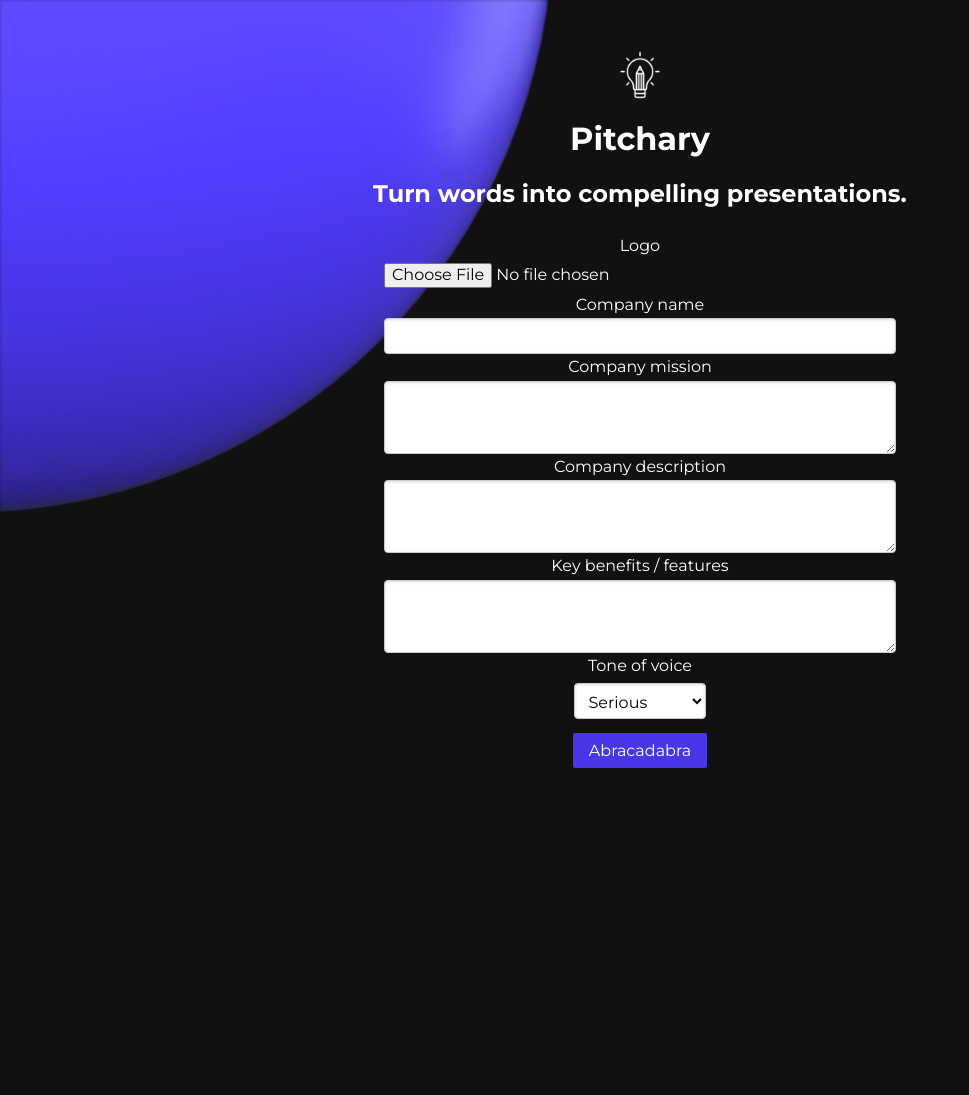
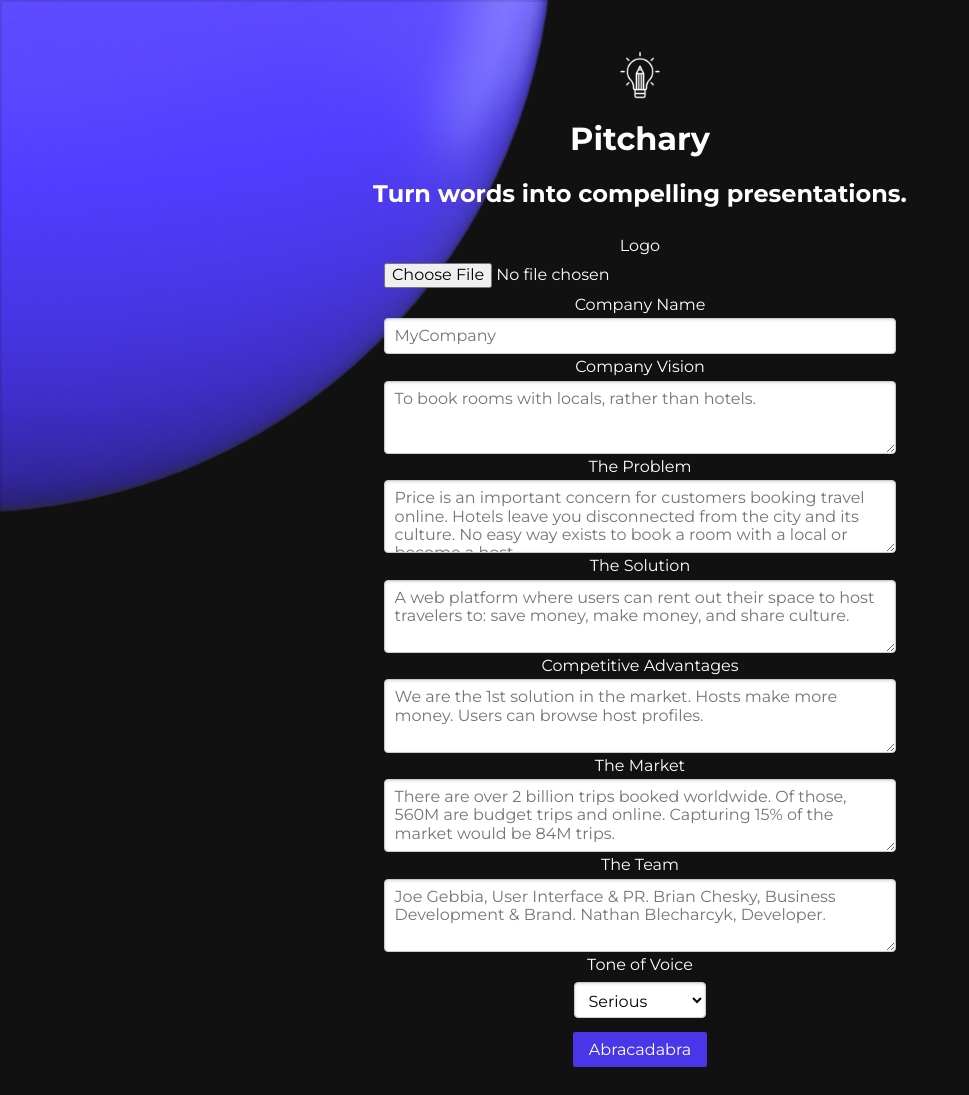
Before and after one commit to vnayar/tc7, a Flask app: page / in a window 1280 px wide. Shown: the whole page, without its empty margins (0-969 px from the left). Before the commit the page ends 768 px from the top, so only its background shows below. Run offline with Flask 2, Linux system fonts and the light colour scheme; parts of the project's set-up code (start-up, migrations or seed data) failed here and were passed over; some libraries are stand-ins or nearby versions.

Commit message:
Merge styling changes with content changes in master.

```diff
--- a/flaskr/templates/index.html
+++ b/flaskr/templates/index.html
@@ -38,36 +38,58 @@
           <form method="post" class="pure-form pure-form-stacked">
               <fieldset>
                   <div class="pure-control-group">
-                    <label for="stacked-logo">Logo</label>
+                    <label for="logo">Logo</label>
                     <div class="flex-and-center ">
-                      <input class="width-100" name="logo" type="file" place></input>
+                      <input id="logo" name="logo" type="file" class="width-100"></input>
                     </div>
                   </div>
 
                   <div class="pure-control-group">
-                    <label for="stacked-name margin-top-10">Company name</label>
-                    <input id="stacked-name" class="width-100" name="name" type="text" placeholder=""></input>
+                    <label for="name" class="margin-top-10">Company Name</label>
+                    <input id="name" name="name" type="text" required="true" class="width-100"
+                           placeholder="MyCompany"></input>
                   </div>
 
                   <div class="pure-control-group">
-                    <label for="stacked-mission">Company mission</label>
-                    <textarea id="stacked-mission" class="width-100" name="mission" rows="3"></textarea>
+                    <label for="vision">Company Vision</label>
+                    <textarea id="vision" name="vision" required="true" class="width-100" rows="3"
+                              placeholder="To book rooms with locals, rather than hotels."></textarea>
                   </div>
 
                   <div class="pure-control-group">
-                    <label for="stacked-description">Company description</label>
-                    <textarea id="stacked-description" class="width-100" name="description" rows="3"></textarea>
+                    <label for="problem">The Problem</label>
+                    <textarea id="problem" name="problem" required="true" class="width-100" rows="3"
+                              placeholder="Price is an important concern for customers booking travel online. Hotels leave you disconnected from the city and its culture. No easy way exists to book a room with a local or become a host."></textarea>
                   </div>
 
                   <div class="pure-control-group">
-                    <label for="stacked-features">Key benefits / features</label>
-                    <textarea id="stacked-features" class="width-100" name="features" rows="3"></textarea>
+                    <label for="solution">The Solution</label>
+                    <textarea id="solution" name="solution" required="true" class="width-100" rows="3"
+                              placeholder="A web platform where users can rent out their space to host travelers to: save money, make money, and share culture."></textarea>
                   </div>
 
                   <div class="pure-control-group">
-                    <label for="stacked-features">Tone of voice</label>
+                    <label for="advantage">Competitive Advantages</label>
+                    <textarea id="advantage" name="advantage"  class="width-100" rows="3"
+                              placeholder="We are the 1st solution in the market. Hosts make more money. Users can browse host profiles."></textarea>
+                  </div>
+
+                  <div class="pure-control-group">
+                    <label for="market">The Market</label>
+                    <textarea id="market" name="market"  class="width-100" rows="3"
+                              placeholder="There are over 2 billion trips booked worldwide. Of those, 560M are budget trips and online. Capturing 15% of the market would be 84M trips."></textarea>
+                  </div>
+
+                  <div class="pure-control-group">
+                    <label for="team">The Team</label>
+                    <textarea id="team" name="team"  class="width-100" rows="3"
+                              placeholder="Joe Gebbia, User Interface & PR. Brian Chesky, Business Development & Brand. Nathan Blecharcyk, Developer."></textarea>
+                  </div>
+
+                  <div class="pure-control-group">
+                    <label for="tone">Tone of Voice</label>
                     <div class="flex-and-center">
-                      <select id="stacked-state">
+                      <select id="tone" name="tone">
                         <option>Serious</option>
                         <option>Convincing</option>
                         <option>Witty</option>
```
